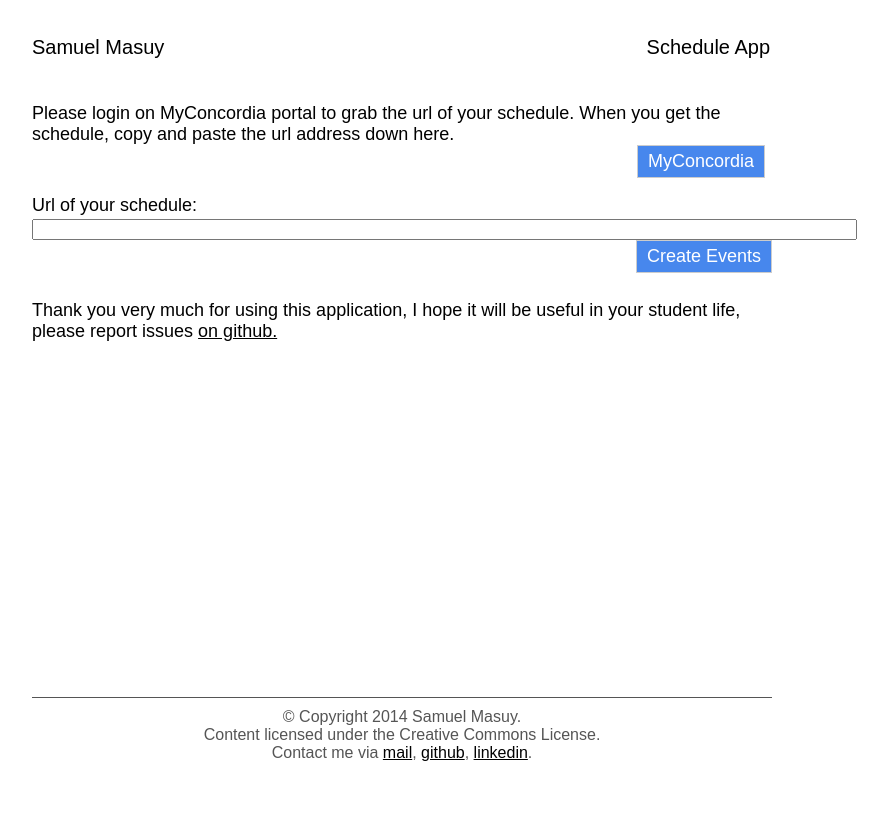
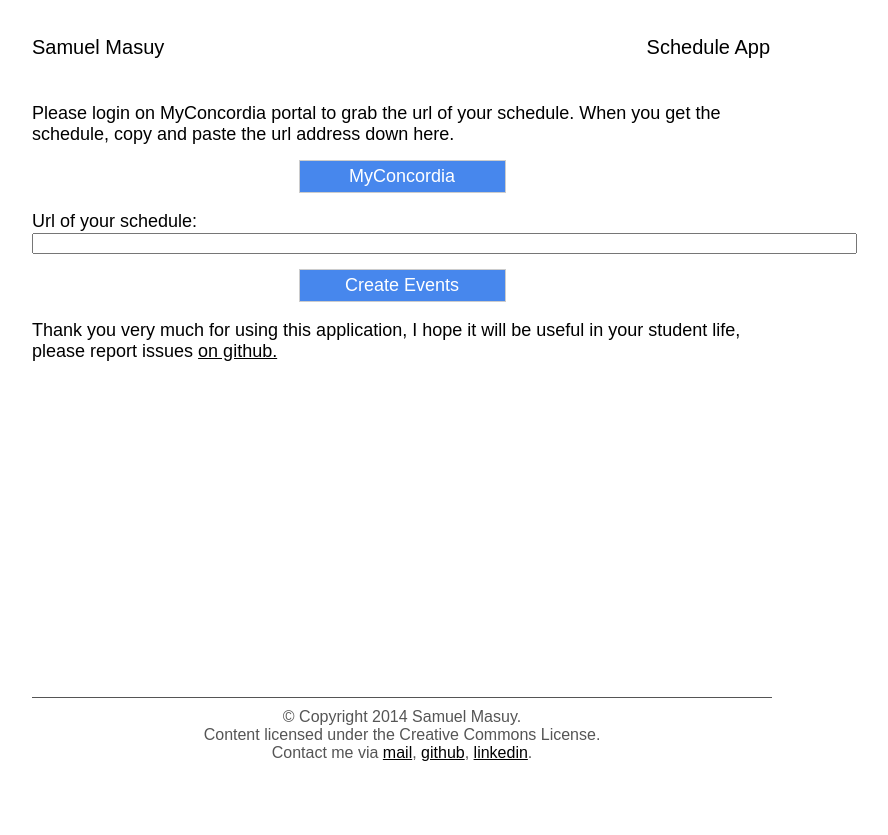
Before and after one commit to samuelmasuy/Concordia-Schedule-to-Gcal, a Flask app: page / in a window 1280 px wide. Shown: the top 835 px of the page, without its empty margins (238-1126 px from the left). Run offline with Flask 2, Linux system fonts and the light colour scheme; the visitor is signed in with stand-in values (Sample User, id 1); parts of the project's set-up code (start-up, migrations or seed data) failed here and were passed over.

Commit message:
Buttons design change, and simplification in css

```diff
--- a/app/static/css/index.css
+++ b/app/static/css/index.css
@@ -1,7 +1,6 @@
 @import url(http://fonts.googleapis.com/css?family=Lato);
 body {
     font: 18px 'Bitstream Vera Sans Mono', sans-serif;
-    /*margin: 0;*/
     padding: 0;
     font-weight: 300;
 }
@@ -16,13 +15,17 @@ a:hover {
     color: rgb(58, 133, 202);
 }
 .next {
-    float:right;
-    font: 18px 'Bitstream Vera Sans Mono', sans-serif;
     background-color:#4787ed;
     padding:5px 10px;
     color:#fff;
     text-decoration:none;
     border:1px solid #CCC;
+    display: block;
+    margin-left: auto;
+    margin-right: auto;
+    width: 25%;
+    margin-top: 2%;
+    text-align: center;
 }
 .next:hover {
     background-color:#000;
@@ -36,7 +39,8 @@ h1, h2, h3, h4, h5, h6 {
     color: #222;
 }
 .wrapper {
-    position: relative;
+    margin-left:auto;
+    margin-right: auto;
     width: 740px;
     padding: 0;
 }
@@ -98,17 +102,3 @@ aside p {
     font-style: italic;
     font-size: 15px;
 }
-#url-area {
-    width: auto;
-    margin-top: 50px;
-}
-label {
-    width:100px;
-    margin-right: 5px;
-    width: auto;
-    padding-top: 10px;
-    margin-top: 20px;
-}
-#url-area input:focus {
-    border: 1px solid #900;
-}
--- a/app/templates/schedule_form.html
+++ b/app/templates/schedule_form.html
@@ -1,14 +1,13 @@
-<div id="url-area">
-    <form action="" method="post" name="url">
+<form action="" method="post" name="url" id="url_form">
         {{form.hidden_tag()}}
         <label for="URL">Url of your schedule:</label>
-        {{ form.url(size = 100, maxlength = 260) }}<br>
-        <input class="next" type="submit" value="Create Events"/>
-    </form>
-</div>
+        {{ form.url(size = 100, maxlength = 260) }}
+        <a class="next" href="javascript:{}" onclick="document.getElementById('url_form').submit(); return false;">Create Events</a>
+        <!-- <input class="next" type="submit" value="Create Events"/> -->
+</form>
 {% with messages = get_flashed_messages() %}
   {% if messages %}
-    <ul class="flashes" style="margin-top: 50px;">
+    <ul class="flashes">
     {% for message in messages %}
       <li>{{ message | safe }}</li>
     {% endfor %}
--- a/app/templates/schedule_index.html
+++ b/app/templates/schedule_index.html
@@ -1,10 +1,10 @@
 {% extends "base.html" %}
 {% block content %}
     <p>Please login on MyConcordia
-     portal to grab the url of your schedule. When you get the schedule, copy and paste the url address down here.<br><a style="margin-right:7px;margin-bottom:40px;" class="next"href="https://psis.concordia.ca/personalschedule/login.asp" target="_blank">MyConcordia</a></p>
+     portal to grab the url of your schedule. When you get the schedule, copy and paste the url address down here.<a class="next" href="https://psis.concordia.ca/personalschedule/login.asp" target="_blank">MyConcordia</a></p>
 
     {% include "schedule_form.html" ignore missing %}
 
-<br><br>
+
     <p>Thank you very much for using this application, I hope it will be useful in your student life, please report issues <a href="https://github.com/samuelmasuy/Concordia-Schedule-to-Gcal/issues/new">on github.</a></p>
 {% endblock %}
```
